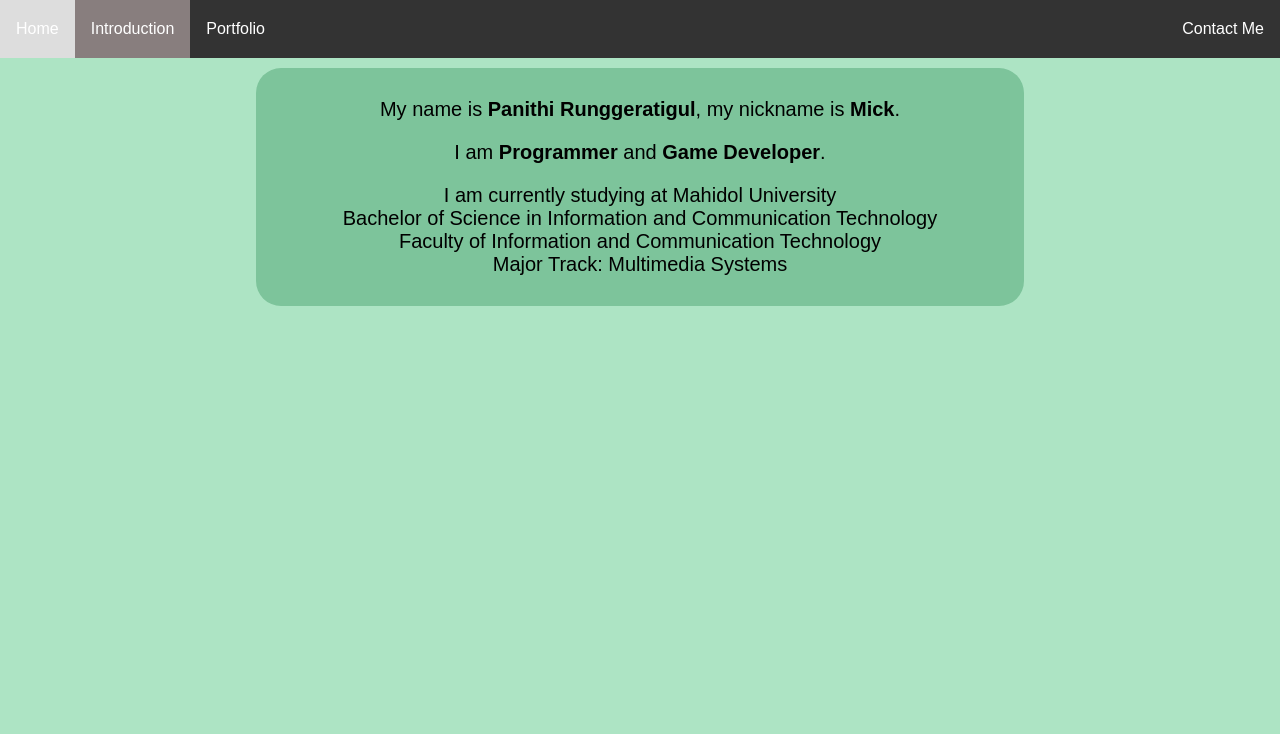
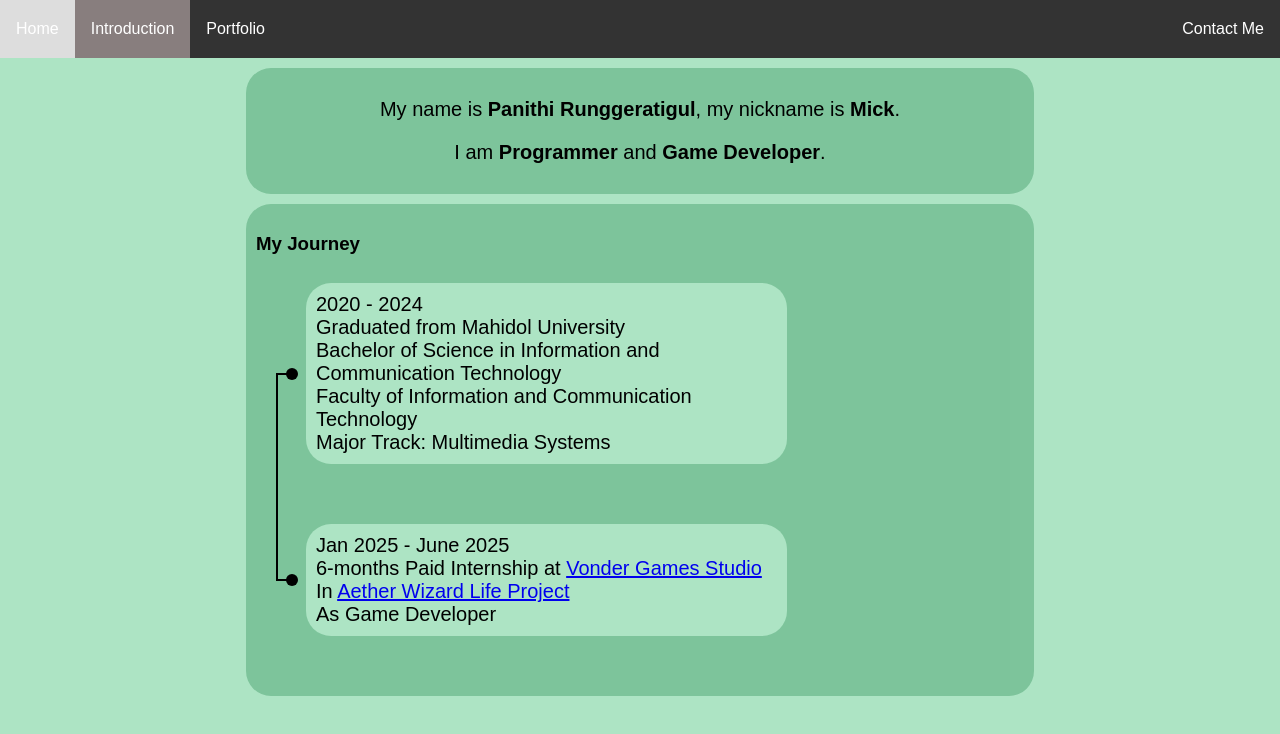
Before and after one commit to PanithiRunggeratigul/github-portfolio, a plain HTML site: page introduction.html in a window 1280 px wide. Drawn offline with Linux system fonts and the light colour scheme.

Commit message:
[Updated]: Portfolio journey

```diff
--- a/css/intro.css
+++ b/css/intro.css
@@ -41,8 +41,17 @@ body {
   background-color: rgb(125, 196, 155);
   border-radius: 25px;
   width: 60%;
-  padding-top: 10px;
-  padding-bottom: 10px;
+  padding: 10px;
+  margin: auto;
+  margin-top: 10px;
+}
+
+.journey-container {
+  position: relative;
+  background-color: rgb(125, 196, 155);
+  border-radius: 25px;
+  width: 60%;
+  padding: 10px;
   margin: auto;
   margin-top: 10px;
 }
@@ -50,8 +59,66 @@ body {
   h1 {
     color: black;
   }
-  p {
+  .container p {
     text-align: center;
     color: black;
     font-size: 20px;
   }
+
+  .p-wrapper {
+    position: relative;
+  }
+
+  .journey-container p {
+    text-align: left;
+    color: black;
+    font-size: 20px;
+    background-color: rgb(173, 228, 196);
+    border-radius: 25px;
+    width: 60%;
+    padding: 10px;
+    margin: 10px;
+  }
+
+  .item {
+    display: flex;
+    align-items: center;
+    margin-bottom: 40px;
+    position: relative;
+  }
+
+  .circle {
+    position: absolute;
+    width: 12px;
+    height: 12px;
+    background-color: black;
+    border-radius: 50%;
+    margin-left: 10px;
+    flex-shrink: 0;
+  }
+
+  .line {
+    position: absolute;
+    left: 20px;
+    top: 50px;
+    height: 130px;
+    width: 2px;
+    background-color: black;
+    z-index: 0;
+  }
+
+  .bullet-line {
+    position: relative;
+    width: 20px;
+    margin-left: 20px;
+    flex-shrink: 0;
+    display: flex;
+    align-items: center;
+    justify-content: flex-start;
+  }
+
+  .horizontal-line {
+    width: 100%;
+    height: 2px;
+    background-color: black;
+  }
--- a/introduction.html
+++ b/introduction.html
@@ -24,13 +24,64 @@
       <p>
         I am <b>Programmer</b> and <b>Game Developer</b>.
       </p>
+    </div>
 
-      <p>
-        I am currently studying at Mahidol University<br>
-        Bachelor of Science in Information and Communication Technology<br>
-        Faculty of Information and Communication Technology<br>
-        Major Track: Multimedia Systems
-      </p>
+    <div class="journey-container">
+      <h3>
+        My Journey
+      </h3>
+        <div class="p-wrapper">
+          <div class="line"></div>
+          <script>
+            function updateVerticalLine() {
+              const items = document.querySelectorAll('.item');
+              const line = document.querySelector('.line');
+
+              if (items.length >= 2) {
+                const first = items[0].getBoundingClientRect();
+                const last = items[items.length - 1].getBoundingClientRect();
+
+                const containerTop = document.querySelector('.p-wrapper').getBoundingClientRect().top;
+
+                const startY = first.top + first.height / 2 - containerTop;
+                const endY = last.top + last.height / 2 - containerTop;
+
+                line.style.top = `${startY}px`;
+                line.style.height = `${endY - startY}px`;
+              }
+            }
+
+            window.addEventListener("load", updateVerticalLine);
+            window.addEventListener("resize", updateVerticalLine);
+          </script>
+
+          <div class="item">
+            <div class="bullet-line">
+              <div class="circle"></div>
+              <div class="horizontal-line"></div>
+            </div>
+          <p>
+            2020 - 2024<br>
+            Graduated from Mahidol University<br>
+            Bachelor of Science in Information and Communication Technology<br>
+            Faculty of Information and Communication Technology<br>
+            Major Track: Multimedia Systems
+          </p>
+        </div>
+
+          <div class="item">
+            <div class="bullet-line">
+              <div class="circle"></div>
+              <div class="horizontal-line"></div>
+            </div>
+          <p>
+            Jan 2025 - June 2025<br>
+            6-months Paid Internship at <a href = "https://vondergames.com/" target="_blank">Vonder Games Studio</a><br>
+            In <a href = "https://store.steampowered.com/app/2195450/Aether_Wizard_Life/" target="_blank">Aether Wizard Life Project</a><br>
+            As Game Developer
+          </p>
+        </div>
+      </div>
     </div>
   </body>
 </html>
```
Also changed, not shown: portfolio.html (+7 -9 lines).
